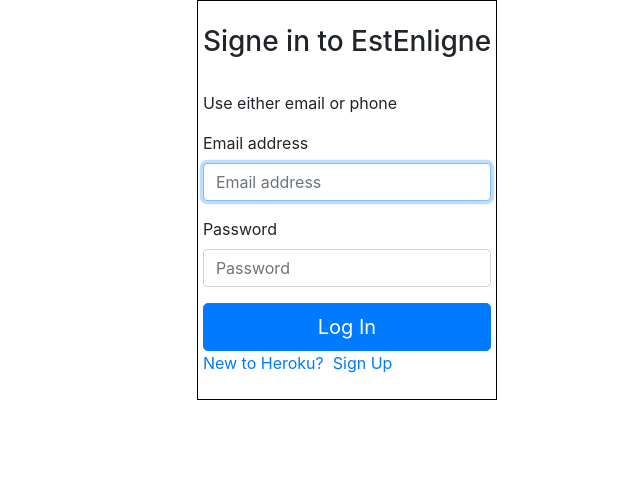
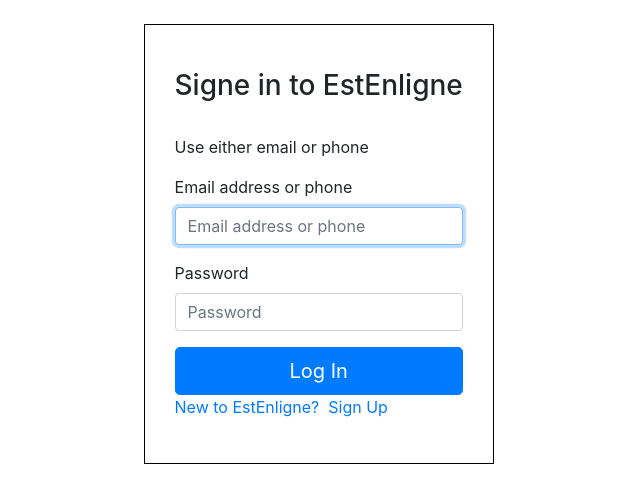
Before and after one commit to Ppitbull/estenligne, an Angular app: page / in a window 1280 px wide. Shown: the top 502 px of the page, without its empty margins (395-1035 px from the left). Built offline with nearby package versions, Linux system fonts and the light colour scheme.

Commit message:
login terminer

```diff
--- a/src/app/app.module.ts
+++ b/src/app/app.module.ts
@@ -5,11 +5,13 @@
 import { AppComponent } from './app.component';
 import { LoginComponent } from './login/login.component';
 import { BrowserAnimationsModule } from '@angular/platform-browser/animations';
+import { RegisterComponent } from './register/register.component';
 
 @NgModule({
   declarations: [
     AppComponent,
-    LoginComponent
+    LoginComponent,
+    RegisterComponent
   ],
   imports: [
     BrowserModule,
--- a/src/app/login/login.component.html
+++ b/src/app/login/login.component.html
@@ -1,8 +1,12 @@
-<div class="col-12">
+<div>
+    <label></label>
+</div>
+
+<div class="col-11">
     <div class="centrer col-12">
         <div class="row h-100">
             <div class="col-12">
-                <div style="height: 50vh;width:300px;border: 1px solid #000;" class="row">
+                <div style="height: 55vh;width:350px;border: 1px solid #000;" class="row">
                     <div class="m-auto">
 
                         <div class="panel" id="login">
@@ -16,12 +20,12 @@
                             <form action="/login" method="post" role="form"><input name="_csrf" type="hidden"
                                     value="6_PWxu4L9EoRpbhT5qmTncVczmwQAFVL74RzUiby2AI">
                                 <div class="form-group">
-                                    <label for="email">Email address</label>
+                                    <label for="email">Email address or phone</label>
                                     <div class="input-icon icon-username">
 
                                     </div>
                                     <input autofocus="true" class="form-control" id="email" name="email"
-                                        placeholder="Email address" type="email">
+                                        placeholder="Email address or phone" type="email">
                                 </div>
                                 <div class="form-group">
                                     <label for="password">Password</label>
@@ -30,7 +34,7 @@
                                         placeholder="Password" type="password">
                                 </div><button class="btn btn-primary btn-lg btn-block" name="commit" type="submit"
                                     value="Log In">Log In</button>
-                            </form><a class="panel-footer" href="/signup/login">New to Heroku? &nbsp;<span>Sign
+                            </form><a class="panel-footer" href="/signup/login">New to EstEnligne? &nbsp;<span>Sign
                                     Up</span></a>
                         </div>
                     </div>
--- /dev/null
+++ b/src/app/register/register.component.html
@@ -0,0 +1 @@
+<p>register works!</p>
--- /dev/null
+++ b/src/app/register/register.component.ts
@@ -0,0 +1,15 @@
+import { Component, OnInit } from '@angular/core';
+
+@Component({
+  selector: 'app-register',
+  templateUrl: './register.component.html',
+  styleUrls: ['./register.component.scss']
+})
+export class RegisterComponent implements OnInit {
+
+  constructor() { }
+
+  ngOnInit(): void {
+  }
+
+}
```
Also changed, not shown: src/app/register/register.component.scss (added), 1 other file (tests, documents, lock files or other folders).
